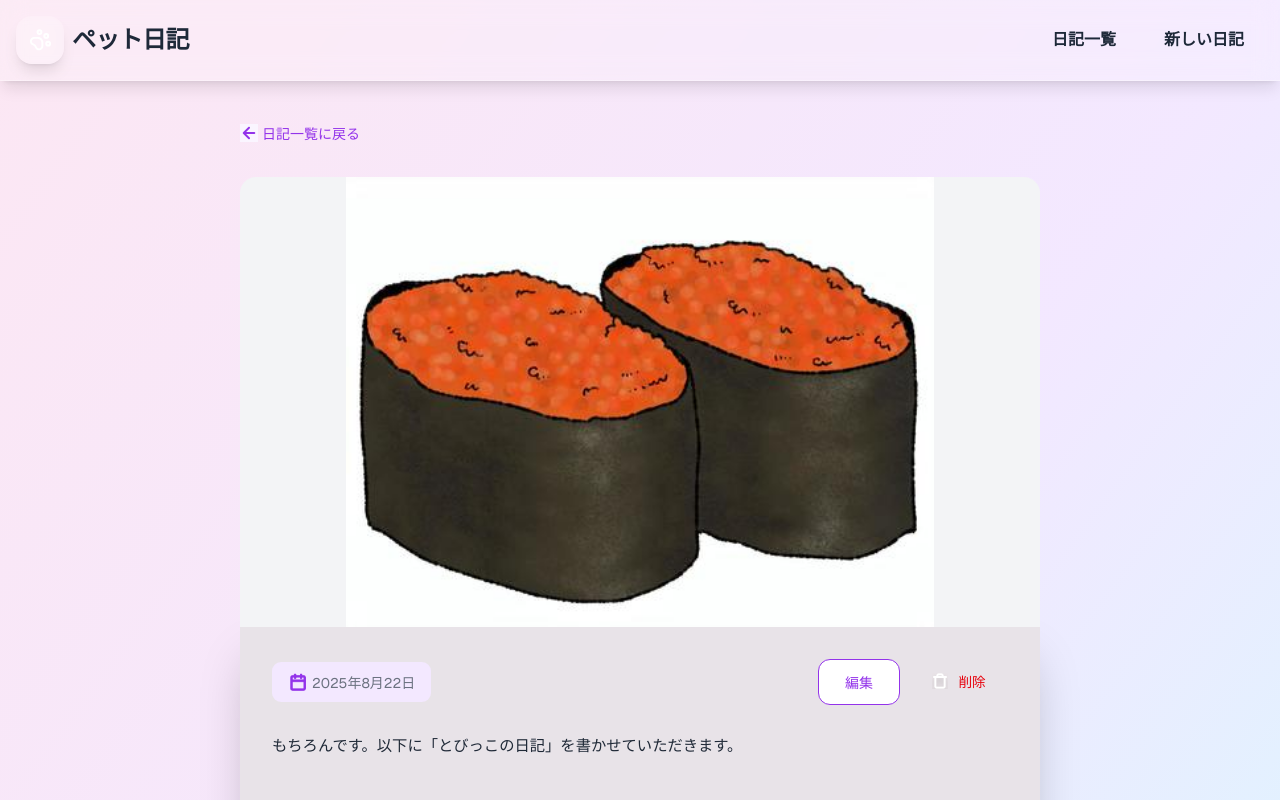
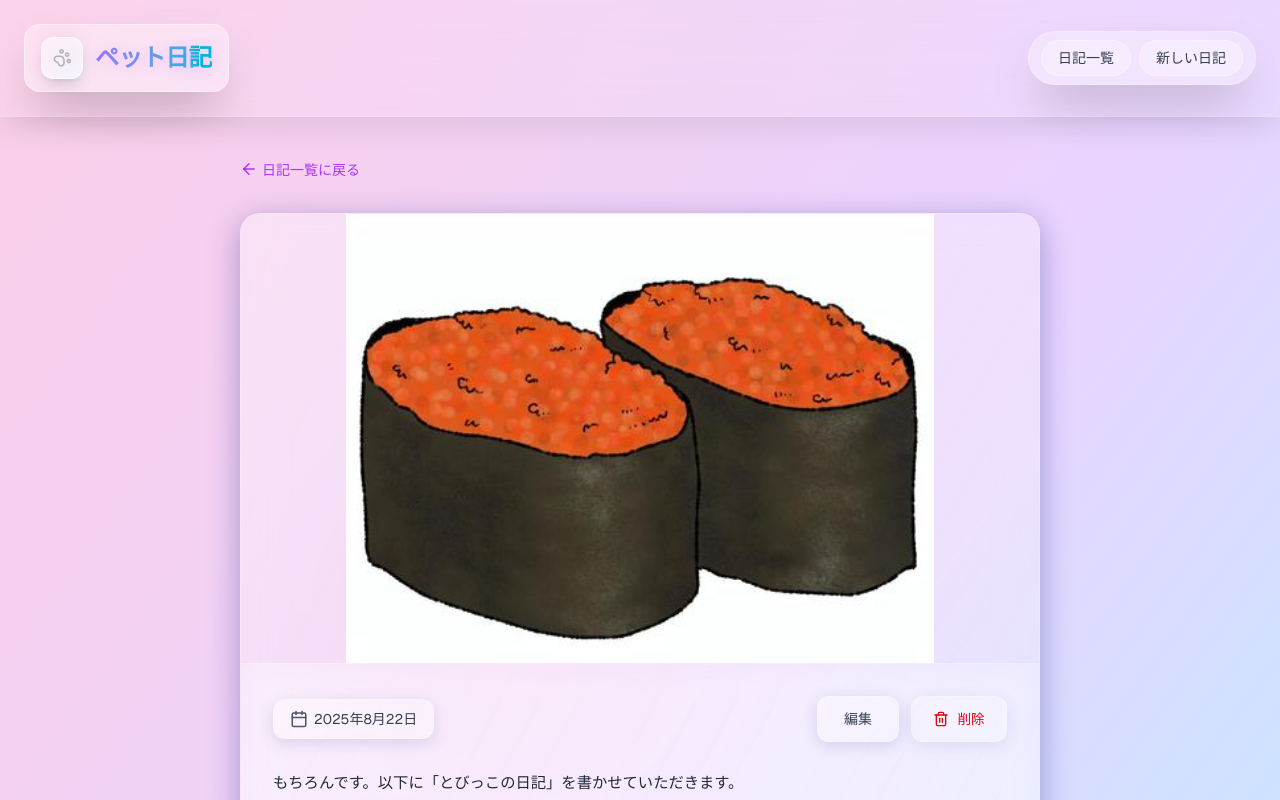
Before and after one commit to Aid-On/next-pet-diary, a Next.js app: page /030ed322-5bac-4adc-b1fc-16ab7660b46b in a window 1280 px wide. Shown: the top 800 px of the page. Built offline with nearby package versions, Linux system fonts and the light colour scheme.

Commit message:
ペット詳細のデザインを更新

```diff
--- a/src/app/[id]/edit/page.tsx
+++ b/src/app/[id]/edit/page.tsx
@@ -4,10 +4,12 @@ import Image from 'next/image';
 import Link from 'next/link';
 import { useState, useEffect, useRef } from 'react';
 import { useParams, useRouter } from 'next/navigation';
+import { ArrowLeft } from 'lucide-react';
 import { validateImageUrl } from '@/lib/image-utils';
 import PetSelector from '@/components/PetSelector';
 import { savePetInfo } from '@/lib/pet-info-storage';
 import GradientText from '@/components/GradientText';
+import Header from '@/components/Header';
 
 export default function PetEditPage() {
   const params = useParams();
@@ -248,50 +250,21 @@ export default function PetEditPage() {
   }
 
   return (
-    <div className="flex flex-col min-h-screen bg-gradient-to-br from-pink-100 via-purple-100 to-cyan-100">
-      <header className="sticky top-0 z-50 bg-white/20 backdrop-blur-md border-b border-white/30 text-white shadow-lg py-4">
-        <div className="container mx-auto px-4">
-          <div className="flex justify-between items-center">
-            <Link href="/" className="flex items-center gap-2 text-xl font-bold text-white">
-              <div className="bg-white/10 backdrop-blur-sm p-3 rounded-2xl shadow-lg group transition-all duration-300 hover:bg-white/20 hover:scale-105">
-                <img
-                  src="/images/肉球.svg"
-                  alt="肉球"
-                  className="w-[24px] h-[24px] object-contain group-hover:animate-pulse"
-                />
-              </div>
-              <GradientText variant="header" className="text-2xl tracking-tight">ペット日記</GradientText>
-            </Link>
-            <nav className="hidden md:block">
-              <ul className="flex gap-2">
-                <li>
-                  <Link href="/" className="flex items-center gap-2 px-5 py-2.5 rounded-xl hover:bg-white/10 transition-all duration-300">
-                    <GradientText variant="nav">日記一覧</GradientText>
-                  </Link>
-                </li>
-                <li>
-                  <Link href="/new" className="flex items-center gap-2 px-5 py-2.5 rounded-xl hover:bg-white/10 transition-all duration-300">
-                    <GradientText variant="nav">新しい日記</GradientText>
-                  </Link>
-                </li>
-              </ul>
-            </nav>
-          </div>
-        </div>
-      </header>
+    <div className="flex flex-col min-h-screen bg-gradient-to-br from-pink-200 via-purple-200 to-cyan-200 relative overflow-hidden">
+      {/* Background decorative elements */}
+      <div className="absolute inset-0 overflow-hidden pointer-events-none">
+        <div className="absolute top-1/4 left-1/4 w-96 h-96 bg-pink-300/20 rounded-full blur-3xl animate-pulse"></div>
+        <div className="absolute bottom-1/4 right-1/4 w-80 h-80 bg-cyan-300/20 rounded-full blur-3xl animate-pulse" style={{animationDelay: '1s'}}></div>
+        <div className="absolute top-3/4 left-1/3 w-64 h-64 bg-purple-300/15 rounded-full blur-2xl animate-pulse" style={{animationDelay: '2s'}}></div>
+      </div>
+      <Header />
       <div className="flex-1 flex flex-col px-4 sm:px-8 md:px-16 lg:px-[240px] py-[40px] mx-auto w-full">
         <Link
           href={`/${id}`}
-          className="w-full h-[24px] flex items-center cursor-pointer"
+          className="w-full h-[24px] flex items-center cursor-pointer hover:opacity-80 transition-opacity"
         >
-          <div className="w-[18px] h-[18px]">
-            <img
-              src="/images/左矢印.png"
-              alt="左矢印"
-              className="w-[18px] h-[18px] object-cover"
-            />
-          </div>
-          <div className="w-auto h-[19px] text-[#9333EA] text-[14px] font-sans ml-[4px]">
+          <ArrowLeft size={18} className="text-purple-600/80" />
+          <div className="w-auto h-[19px] text-purple-600/80 text-[14px] font-sans ml-[4px]">
             詳細に戻る
           </div>
         </Link>
--- a/src/app/[id]/page.tsx
+++ b/src/app/[id]/page.tsx
@@ -1,10 +1,12 @@
 'use client';
 import { PetDiary } from '@/types/pet-diary';
 import GradientText from '@/components/GradientText';
+import Header from '@/components/Header';
 import Image from 'next/image';
 import Link from 'next/link';
 import { useState, useEffect } from 'react';
 import { useParams, useRouter } from 'next/navigation';
+import { ArrowLeft, Trash2, Calendar } from 'lucide-react';
 
 // フォールバックデータ
 const FALLBACK_DIARIES: PetDiary[] = [
@@ -223,50 +225,21 @@ export default function PetDetailPage() {
   };
 
   return (
-    <div className="flex flex-col min-h-screen bg-gradient-to-br from-pink-100 via-purple-100 to-cyan-100">
-      <header className="sticky top-0 z-50 bg-white/20 backdrop-blur-md border-b border-white/30 text-white shadow-lg py-4">
-        <div className="container mx-auto px-4">
-          <div className="flex justify-between items-center">
-            <Link href="/" className="flex items-center gap-2 text-xl font-bold text-white">
-              <div className="bg-white/10 backdrop-blur-sm p-3 rounded-2xl shadow-lg group transition-all duration-300 hover:bg-white/20 hover:scale-105">
-                <img
-                  src="/images/肉球.svg"
-                  alt="肉球"
-                  className="w-[24px] h-[24px] object-contain group-hover:animate-pulse"
-                />
+    <div className="flex flex-col min-h-screen bg-gradient-to-br from-pink-200 via-purple-200 to-cyan-200 relative overflow-hidden">
+      {/* Background decorative elements */}
+      <div className="absolute inset-0 overflow-hidden pointer-events-none">
+        <div className="absolute top-1/4 left-1/4 w-96 h-96 bg-pink-300/20 rounded-full blur-3xl animate-pulse"></div>
+        <div className="absolute bottom-1/4 right-1/4 w-80 h-80 bg-cyan-300/20 rounded-full blur-3xl animate-pulse" style={{animationDelay: '1s'}}></div>
+        <div className="absolute top-3/4 left-1/3 w-64 h-64 bg-purple-300/15 rounded-full blur-2xl animate-pulse" style={{animationDelay: '2s'}}></div>
       </div>
-              <GradientText variant="header" className="text-2xl tracking-tight">ペット日記</GradientText>
-            </Link>
-            <nav className="hidden md:block">
-              <ul className="flex gap-2">
-                <li>
-                  <Link href="/" className="flex items-center gap-2 px-5 py-2.5 rounded-xl hover:bg-white/10 transition-all duration-300">
-                    <GradientText variant="nav">日記一覧</GradientText>
-                  </Link>
-                </li>
-                <li>
-                  <Link href="/new" className="flex items-center gap-2 px-5 py-2.5 rounded-xl hover:bg-white/10 transition-all duration-300">
-                    <GradientText variant="nav">新しい日記</GradientText>
-                  </Link>
-                </li>
-              </ul>
-            </nav>
-          </div>
-        </div>
-      </header>
+      <Header />
       <div className="flex-1 flex flex-col px-4 sm:px-8 md:px-16 lg:px-[240px] py-[40px] mx-auto w-full">
         <Link
           href="/"
-          className="w-full h-[24px] flex items-center cursor-pointer"
+          className="w-full h-[24px] flex items-center cursor-pointer hover:opacity-80 transition-opacity"
         >
-          <div className="w-[18px] h-[18px]">
-            <img
-              src="/images/左矢印.png"
-              alt="左矢印"
-              className="w-[18px] h-[18px] object-cover"
-            />
-          </div>
-          <div className="w-auto h-[19px] text-[#9333EA] text-[14px] font-sans ml-[4px]">
+          <ArrowLeft size={18} className="text-purple-600/80" />
+          <div className="w-auto h-[19px] text-purple-600/80 text-[14px] font-sans ml-[4px]">
             日記一覧に戻る
           </div>
         </Link>
@@ -291,8 +264,9 @@ export default function PetDetailPage() {
           </div>
         )}
 
-        <div className="w-full h-auto flex flex-col mt-[32px]">
-          <div className="bg-gray-100 w-full aspect-[16/9] max-h-[500px] overflow-hidden relative rounded-t-[16px]">
+        <div className="w-full h-auto flex flex-col mt-[32px] relative z-10">
+          <div className="relative bg-white/20 backdrop-blur-[20px] border border-white/30 shadow-[0_8px_32px_0_rgba(31,38,135,0.37)] rounded-[20px] overflow-hidden before:content-[''] before:absolute before:inset-0 before:bg-gradient-to-br before:from-white/20 before:to-transparent before:rounded-[20px] before:pointer-events-none">
+            <div className="w-full aspect-[16/9] max-h-[500px] overflow-hidden relative rounded-t-[20px]">
               <img
                 src={getImageUrl(diaryEntry.imageUrl)}
                 alt={diaryEntry.petName || 'ペット'}
@@ -303,18 +277,14 @@ export default function PetDetailPage() {
                 }}
               />
             </div>
-          <div className="bg-[#e8e3e8] w-full h-auto flex flex-col rounded-b-[16px] shadow-2xl p-4 sm:p-6 md:p-8">
-            <div className="w-full h-[46px] flex justify-between items-center">
-              <div className="bg-[#F3E8FF] w-auto h-[40px] rounded-[9px] px-[16px] flex items-center">
-                <div className="w-full h-[26px] flex items-center">
+            <div className="relative bg-white/15 backdrop-blur-[15px] w-full h-auto flex flex-col rounded-b-[20px] p-4 sm:p-6 md:p-8 border-t border-white/20">
+            <div className="w-full h-[46px] flex justify-between items-center relative z-10">
+              <div className="relative bg-white/20 backdrop-blur-[15px] border border-white/30 w-auto h-[40px] rounded-[12px] px-[16px] flex items-center shadow-[0_4px_16px_0_rgba(31,38,135,0.15)] before:content-[''] before:absolute before:inset-0 before:bg-gradient-to-br before:from-white/15 before:to-transparent before:rounded-[12px] before:pointer-events-none">
+                <div className="w-full h-[26px] flex items-center relative z-10">
                   <div className="w-[18px] h-[18px] flex justify-center items-center">
-                    <img
-                      src="/images/日付.png"
-                      alt="日付"
-                      className="w-[18px] h-[18px] object-cover"
-                    />
+                    <Calendar size={18} className="text-gray-600" />
                   </div>
-                  <div className="w-auto h-[17px] text-[#6B7280] leading-[18px] text-[14px] font-sans flex ml-[6px]">
+                  <div className="w-auto h-[17px] text-gray-700 leading-[18px] text-[14px] font-sans flex ml-[6px]">
                     {formatDate(diaryEntry.createdAt)}
                   </div>
                 </div>
@@ -322,49 +292,43 @@ export default function PetDetailPage() {
               <div className="flex space-x-3">
                 <Link
                   href={`/${id}/edit`}
-                  className="bg-white w-[82px] h-[46px] border-[#9333EA] border-[1px] rounded-[12px] flex justify-center items-center cursor-pointer hover:bg-[#F3E8FF] transition-colors"
+                  className="relative bg-white/20 backdrop-blur-[15px] border border-white/30 w-[82px] h-[46px] rounded-[12px] flex justify-center items-center cursor-pointer shadow-[0_4px_16px_0_rgba(31,38,135,0.15)] hover:bg-white/25 hover:shadow-[0_6px_20px_0_rgba(31,38,135,0.25)] hover:scale-105 transition-all duration-300 before:content-[''] before:absolute before:inset-0 before:bg-gradient-to-br before:from-white/15 before:to-transparent before:rounded-[12px] before:pointer-events-none"
                 >
-                  <div className="w-auto h-[19px] text-[#9333EA] text-[14px] font-sans">
+                  <div className="w-auto h-[19px] text-gray-700 text-[14px] font-sans relative z-10">
                     編集
                   </div>
                 </Link>
-                <div className="w-[96px] h-[46px] py-[13.5px] px-[20px] flex justify-between cursor-pointer hover:opacity-80 transition-opacity">
-                  <div className="bg-[#fca5a5] w-[16px] h-[16px]">
-                    <img
-                      src="/images/ゴミ箱.png"
-                      alt="ゴミ箱"
-                      className="w-[16px] h-[16px] object-cover"
-                    />
-                  </div>
                 <button
                   onClick={() => setShowDeleteConfirm(true)}
-                    className="w-[32px] h-[19px] text-[13.6px] text-red-600 font-sans leading-[18px]"
+                  className="relative bg-white/15 backdrop-blur-[15px] border border-white/25 w-[96px] h-[46px] rounded-[12px] flex items-center justify-center gap-2 cursor-pointer shadow-[0_4px_16px_0_rgba(31,38,135,0.1)] hover:bg-red-400/20 hover:border-red-400/30 hover:shadow-[0_6px_20px_0_rgba(239,68,68,0.2)] transition-all duration-300 before:content-[''] before:absolute before:inset-0 before:bg-gradient-to-br before:from-white/10 before:to-transparent before:rounded-[12px] before:pointer-events-none"
                 >
+                  <Trash2 size={16} className="text-red-600 relative z-10" />
+                  <span className="text-[13.6px] text-red-600 font-sans relative z-10">
                     削除
+                  </span>
                 </button>
-                </div>
               </div>
             </div>
             {/* ペットの特徴表示（存在する場合） */}
             {diaryEntry.petCharacteristics && (
-              <div className="w-full h-auto flex flex-col mt-[24px] mb-4">
+              <div className="w-full h-auto flex flex-col mt-[24px] mb-4 relative z-10">
                 <label className="block text-sm font-medium text-gray-700 mb-2">
                   ペットの特徴・性格
                 </label>
-                <div className="w-full p-3 bg-gray-50 border border-gray-200 rounded-lg text-sm text-gray-700">
-                  {diaryEntry.petCharacteristics}
+                <div className="relative w-full p-3 bg-white/15 backdrop-blur-[15px] border border-white/30 rounded-[12px] text-sm text-gray-700 shadow-[0_2px_8px_0_rgba(31,38,135,0.1)] before:content-[''] before:absolute before:inset-0 before:bg-gradient-to-br before:from-white/10 before:to-transparent before:rounded-[12px] before:pointer-events-none">
+                  <span className="relative z-10">{diaryEntry.petCharacteristics}</span>
                 </div>
               </div>
             )}
 
-            <div className="w-full h-auto flex text-[15.3px] text-[#1F2937] leading-[34px] mt-[24px]">
+            <div className="w-full h-auto flex text-[15.3px] text-gray-800 leading-[34px] mt-[24px] relative z-10">
               <div className="w-full whitespace-pre-wrap">
                 {diaryEntry.content}
               </div>
             </div>
             {(diaryEntry.petName || diaryEntry.authour) && (
-              <div className="w-full h-auto flex items-center mt-[16px]">
-                <div className="text-[14px] text-[#6B7280] font-sans">
+              <div className="w-full h-auto flex items-center mt-[16px] relative z-10">
+                <div className="text-[14px] text-gray-600 font-sans">
                   ペット名: {diaryEntry.petName || diaryEntry.authour}
                 </div>
               </div>
@@ -372,15 +336,17 @@ export default function PetDetailPage() {
             </div>
           </div>
         </div>
+      </div>
 
       {/* 削除確認ダイアログ - router使用 */}
       {showDeleteConfirm && (
-        <div className="fixed inset-0 bg-black bg-opacity-50 flex justify-center items-center z-50">
-          <div className="bg-white p-6 rounded-lg shadow-xl w-[400px]">
+        <div className="fixed inset-0 bg-black/50 backdrop-blur-sm flex justify-center items-center z-50">
+          <div className="relative bg-white/25 backdrop-blur-[25px] border border-white/40 p-6 rounded-[20px] shadow-[0_16px_48px_0_rgba(31,38,135,0.4)] w-[400px] before:content-[''] before:absolute before:inset-0 before:bg-gradient-to-br before:from-white/20 before:to-transparent before:rounded-[20px] before:pointer-events-none">
+            <div className="relative z-10">
               <h3 className="text-lg font-semibold mb-4 text-gray-800">
                 削除の確認
               </h3>
-            <p className="text-gray-600 mb-6">
+              <p className="text-gray-700 mb-6">
                 {isUsingFallback
                   ? 'サンプルデータは削除できません。'
                   : 'この日記を削除してもよろしいですか？この操作は取り消せません。'}
@@ -389,19 +355,20 @@ export default function PetDetailPage() {
                 <button
                   onClick={() => setShowDeleteConfirm(false)}
                   disabled={deleting}
-                className="px-4 py-2 bg-gray-300 text-gray-700 rounded hover:bg-gray-400 transition-colors disabled:opacity-50"
+                  className="relative px-4 py-2 bg-white/20 backdrop-blur-[15px] border border-white/30 text-gray-700 rounded-[12px] shadow-[0_4px_16px_0_rgba(31,38,135,0.15)] hover:bg-white/25 hover:shadow-[0_6px_20px_0_rgba(31,38,135,0.25)] transition-all duration-300 disabled:opacity-50 before:content-[''] before:absolute before:inset-0 before:bg-gradient-to-br before:from-white/15 before:to-transparent before:rounded-[12px] before:pointer-events-none"
                 >
-                キャンセル
+                  <span className="relative z-10">キャンセル</span>
                 </button>
                 {!isUsingFallback && (
                   <button
                     onClick={handleDelete}
                     disabled={deleting}
-                  className="px-4 py-2 bg-red-600 text-white rounded hover:bg-red-700 transition-colors disabled:opacity-50"
+                    className="relative px-4 py-2 bg-red-400/30 backdrop-blur-[15px] border border-red-400/40 text-red-700 rounded-[12px] shadow-[0_4px_16px_0_rgba(239,68,68,0.2)] hover:bg-red-400/40 hover:shadow-[0_6px_20px_0_rgba(239,68,68,0.3)] transition-all duration-300 disabled:opacity-50 before:content-[''] before:absolute before:inset-0 before:bg-gradient-to-br before:from-red-200/20 before:to-transparent before:rounded-[12px] before:pointer-events-none"
                   >
-                  {deleting ? '削除中...' : '削除'}
+                    <span className="relative z-10">{deleting ? '削除中...' : '削除'}</span>
                   </button>
                 )}
+              </div>
             </div>
           </div>
         </div>
```
Lines whose indentation alone changed are shown as unchanged.
